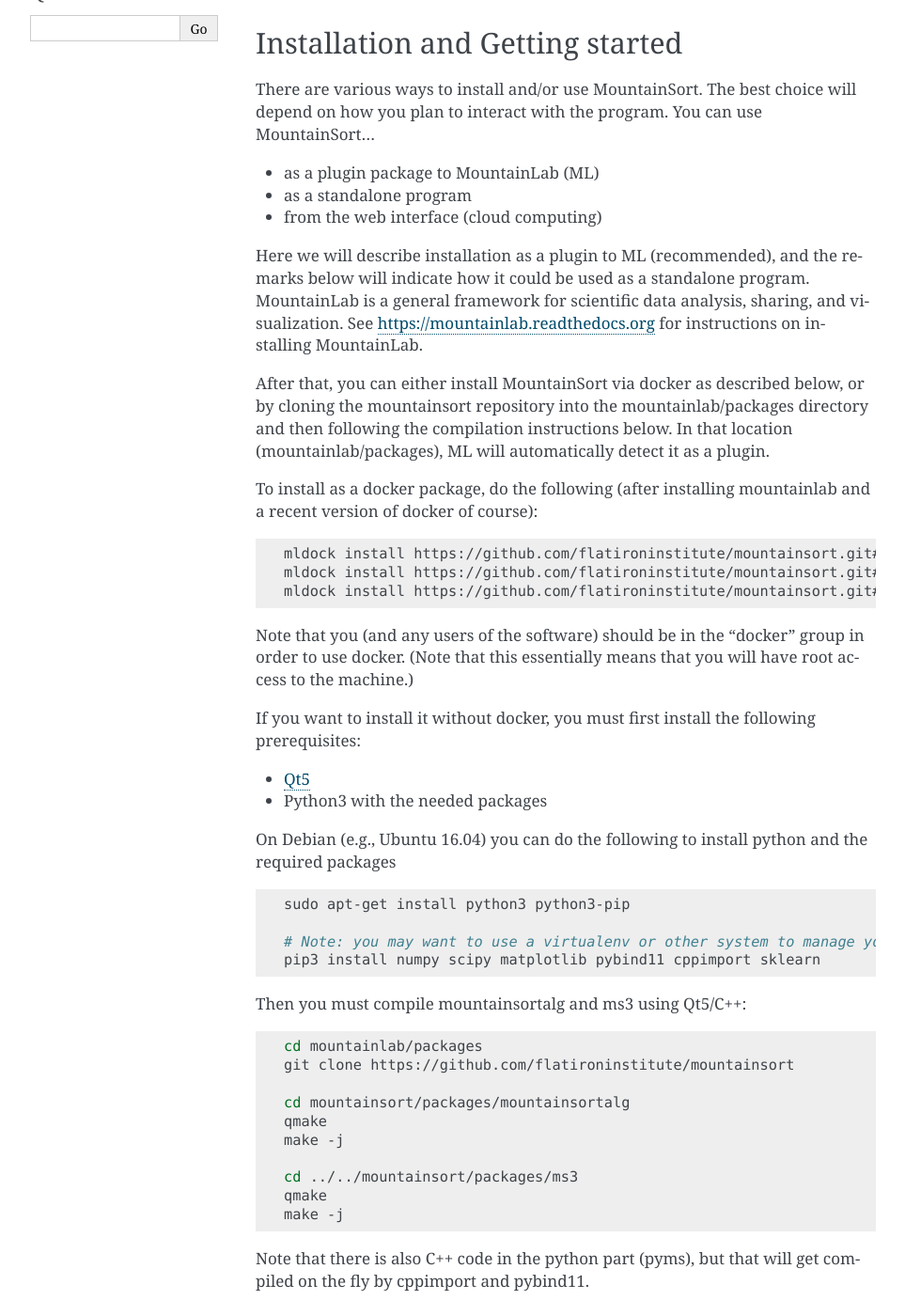
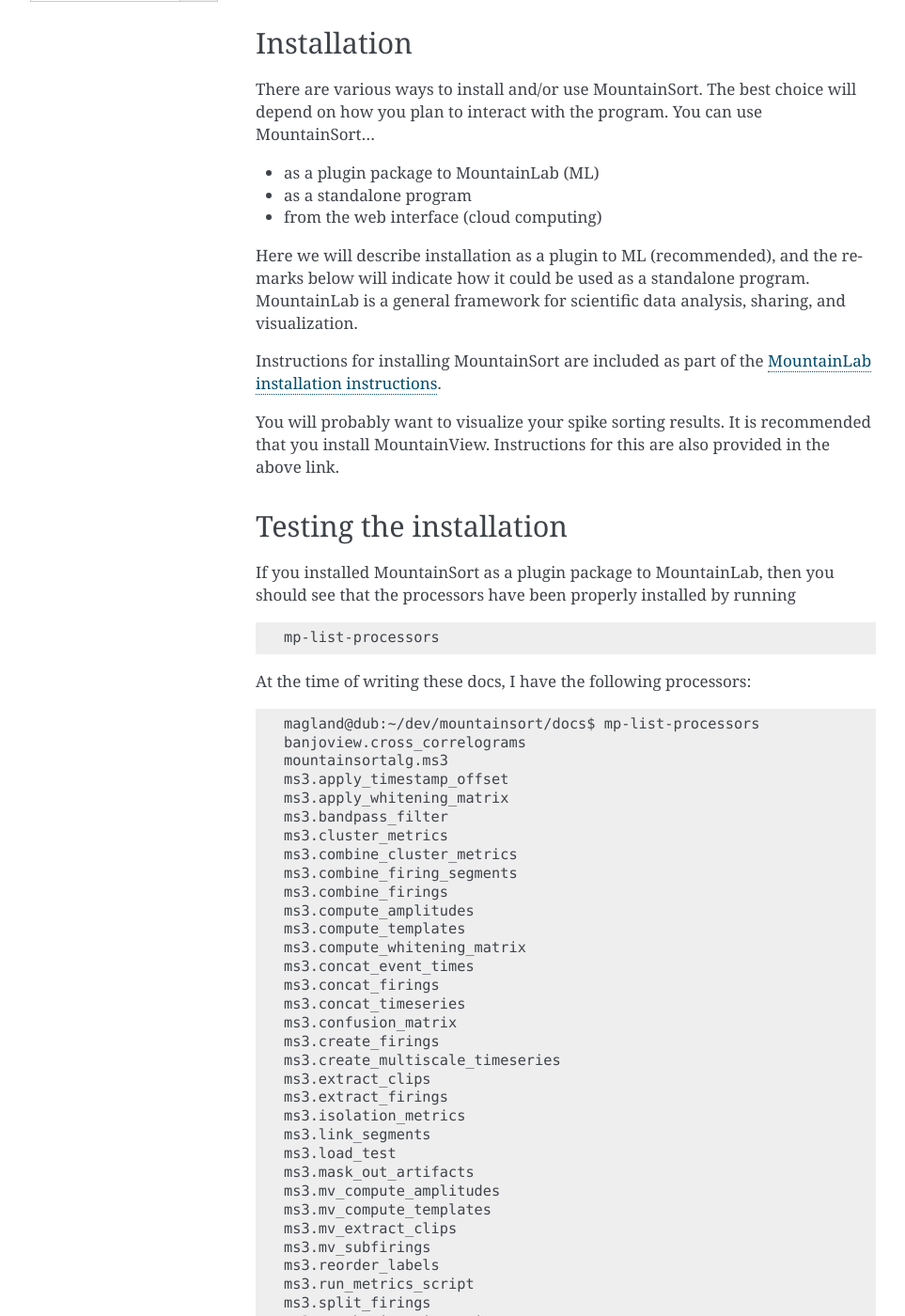
Before and after one commit to flatironinstitute/mountainsort, a Sphinx documentation site: the page built from docs/source/index.rst, in a window 1280 px wide and 1400 px high, scrolled down 316 px. Shown: the whole window at 94% size, without its empty margins (148-1111 px from the left). Built offline with Sphinx 7.4.7, drawn with Linux system fonts in a browser that asks for light colours; some of the changed text lies outside the part shown.

Commit message:
update docs

```diff
--- a/docs/source/index.rst
+++ b/docs/source/index.rst
@@ -5,8 +5,8 @@
 
 `Chung, Jason E., Jeremy F. Magland, Alex H. Barnett, Vanessa M. Tolosa, Angela C. Tooker, Kye Y. Lee, Kedar G. Shah, Sarah H. Felix, Loren M. Frank, and Leslie F. Greengard. "A Fully Automated Approach to Spike Sorting." Neuron 95, no. 6 (2017): 1381-1394. <http://www.cell.com/neuron/fulltext/S0896-6273(17)30745-6>`_
 
-Installation and Getting started
---------------------------------
+Installation
+------------
 
 There are various ways to install and/or use MountainSort. The best choice will depend on how you plan to interact with the program. You can use MountainSort...
 
@@ -14,55 +14,11 @@
 * as a standalone program
 * from the web interface (cloud computing)
 
-Here we will describe installation as a plugin to ML (recommended), and the remarks below will indicate how it could be used as a standalone program. MountainLab is a general framework for scientific data analysis, sharing, and visualization. See `<https://mountainlab.readthedocs.org>`_ for instructions on installing MountainLab.
+Here we will describe installation as a plugin to ML (recommended), and the remarks below will indicate how it could be used as a standalone program. MountainLab is a general framework for scientific data analysis, sharing, and visualization.
 
-After that, you can either install MountainSort via docker as described below, or by cloning the mountainsort repository into the mountainlab/packages directory and then following the compilation instructions below. In that location (mountainlab/packages), ML will automatically detect it as a plugin.
+Instructions for installing MountainSort are included as part of the `MountainLab installation instructions <https://mountainlab.readthedocs.org>`_.
 
-To install as a docker package, do the following (after installing mountainlab and a recent version of docker of course):
-
-.. code:: bash
-
-  mldock install https://github.com/flatironinstitute/mountainsort.git#master:packages/pyms pyms
-  mldock install https://github.com/flatironinstitute/mountainsort.git#master:packages/mountainsortalg mountainsortalg
-  mldock install https://github.com/flatironinstitute/mountainsort.git#master:packages/ms3 ms3
-
-Note that you (and any users of the software) should be in the "docker" group in order to use docker. (Note that this essentially means that you will have root access to the machine.)
-
-If you want to install it without docker, you must first install the following prerequisites:
-
-* `Qt5 <http://mountainlab.readthedocs.io/en/latest/installation/qt5_installation.html>`_
-* Python3 with the needed packages
-
-On Debian (e.g., Ubuntu 16.04) you can do the following to install python and the required packages
-
-.. code:: bash
-
-  sudo apt-get install python3 python3-pip
-
-  # Note: you may want to use a virtualenv or other system to manage your python packages
-  pip3 install numpy scipy matplotlib pybind11 cppimport sklearn
-
-Then you must compile mountainsortalg and ms3 using Qt5/C++:
-
-.. code:: bash
-
-  cd mountainlab/packages
-  git clone https://github.com/flatironinstitute/mountainsort
-
-  cd mountainsort/packages/mountainsortalg
-  qmake
-  make -j
-
-  cd ../../mountainsort/packages/ms3
-  qmake
-  make -j
-
-Note that there is also C++ code in the python part (pyms), but that will get compiled on the fly by cppimport and pybind11.
-
-Installing MountainView
------------------------
-
-You will probably want to visualize your spike sorting results. It is recommended that you install `MountainView <https://github.com/flatironinstitute/mountainview.git>`_.
+You will probably want to visualize your spike sorting results. It is recommended that you install MountainView. Instructions for this are also provided in the above link.
 
 Testing the installation
 ------------------------
@@ -78,7 +34,40 @@
 .. code:: bash
 
 	magland@dub:~/dev/mountainsort/docs$ mp-list-processors
+	banjoview.cross_correlograms
 	mountainsortalg.ms3
+	ms3.apply_timestamp_offset
+	ms3.apply_whitening_matrix
+	ms3.bandpass_filter
+	ms3.cluster_metrics
+	ms3.combine_cluster_metrics
+	ms3.combine_firing_segments
+	ms3.combine_firings
+	ms3.compute_amplitudes
+	ms3.compute_templates
+	ms3.compute_whitening_matrix
+	ms3.concat_event_times
+	ms3.concat_firings
+	ms3.concat_timeseries
+	ms3.confusion_matrix
+	ms3.create_firings
+	ms3.create_multiscale_timeseries
+	ms3.extract_clips
+	ms3.extract_firings
+	ms3.isolation_metrics
+	ms3.link_segments
+	ms3.load_test
+	ms3.mask_out_artifacts
+	ms3.mv_compute_amplitudes
+	ms3.mv_compute_templates
+	ms3.mv_extract_clips
+	ms3.mv_subfirings
+	ms3.reorder_labels
+	ms3.run_metrics_script
+	ms3.split_firings
+	ms3.synthesize_timeseries
+	ms3.whiten
+	ms3.whiten_clips
 	pyms.bandpass_filter
 	pyms.compute_templates
 	pyms.concatenate_firings
@@ -92,6 +81,8 @@
 	pyms.synthesize_random_firings
 	pyms.synthesize_random_waveforms
 	pyms.synthesize_timeseries
+	spikeview.metrics1
+	spikeview.templates
 
 To see the inputs/outputs for each of these registered processors, use the mp-spec command as described in the MountainLab documentation.
 
```
